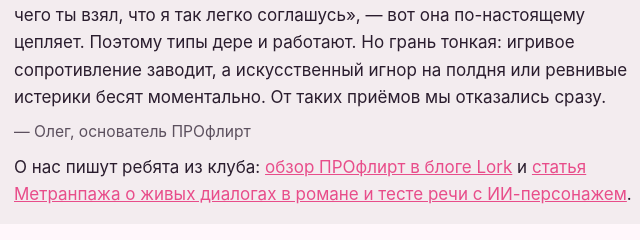
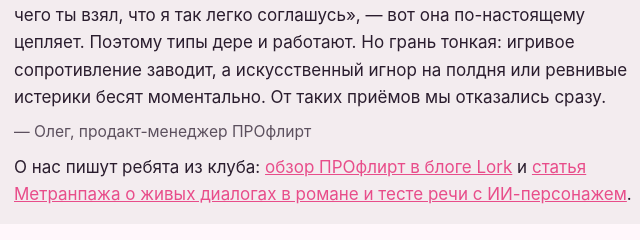
Before and after one commit to funnel-lab-notes/funnel-lab-notes.github.io, a plain HTML site: page index.html in a window 1280 px wide. Shown: the part 2501-2741 px from the top of the page, 306-946 px from the left. Drawn offline with Linux system fonts and the light colour scheme.

Commit message:
Подпись: продакт-менеджер
Co-Authored-By: Claude Opus 5.5 <noreply@anthropic.com>

```diff
--- a/index.html
+++ b/index.html
@@ -75,7 +75,7 @@ footer{color:var(--mute);font-size:14px;border-top:1px solid var(--line);padding
 <li>Сервисы-инструменты от того же автора: <a href="https://ai-subscription-calc.vercel.app/">калькулятор экономики подписки</a>, <a href="https://dofollow-check.pages.dev/">проверка dofollow-ссылок</a> и англоязычная <a href="https://ai-companion-field-notes.netlify.app/">страница для TryLuv</a>.</li>
 </ul>
 
-<aside class="author-note" style="margin:30px 0;padding:16px 18px;border-left:4px solid currentColor;border-radius:0 12px 12px 0;background:rgba(127,127,127,.09)"><b style="display:block;margin-bottom:6px">От автора</b><p style="margin:0">Когда мы придумываем героинь, я держу в голове одно: живой флирт держится на сопротивлении и недосказанности. Девушка, которая не выкладывает все карты сразу, уходит от прямого вопроса и отвечает «с чего ты взял, что я так легко соглашусь», — вот она по-настоящему цепляет. Поэтому типы дере и работают. Но грань тонкая: игривое сопротивление заводит, а искусственный игнор на полдня или ревнивые истерики бесят моментально. От таких приёмов мы отказались сразу.</p><p style="margin:8px 0 0;opacity:.75;font-size:.92em">— Олег, основатель ПРОфлирт</p><p style="margin:10px 0 0">О нас пишут ребята из клуба: <a href="https://lork.dev/blog/proflirt-chat-s-ii-personazhami-na-russkom">обзор ПРОфлирт в блоге Lork</a> и <a href="https://metranpage.com/tpost/dialogi-v-romane-ii-personazh">статья Метранпажа о живых диалогах в романе и тесте речи с ИИ-персонажем</a>.</p></aside>
+<aside class="author-note" style="margin:30px 0;padding:16px 18px;border-left:4px solid currentColor;border-radius:0 12px 12px 0;background:rgba(127,127,127,.09)"><b style="display:block;margin-bottom:6px">От автора</b><p style="margin:0">Когда мы придумываем героинь, я держу в голове одно: живой флирт держится на сопротивлении и недосказанности. Девушка, которая не выкладывает все карты сразу, уходит от прямого вопроса и отвечает «с чего ты взял, что я так легко соглашусь», — вот она по-настоящему цепляет. Поэтому типы дере и работают. Но грань тонкая: игривое сопротивление заводит, а искусственный игнор на полдня или ревнивые истерики бесят моментально. От таких приёмов мы отказались сразу.</p><p style="margin:8px 0 0;opacity:.75;font-size:.92em">— Олег, продакт-менеджер ПРОфлирт</p><p style="margin:10px 0 0">О нас пишут ребята из клуба: <a href="https://lork.dev/blog/proflirt-chat-s-ii-personazhami-na-russkom">обзор ПРОфлирт в блоге Lork</a> и <a href="https://metranpage.com/tpost/dialogi-v-romane-ii-personazh">статья Метранпажа о живых диалогах в романе и тесте речи с ИИ-персонажем</a>.</p></aside>
 <h2 class="sec">Проекты нашего клуба основателей</h2>
 <ul class="club">
 <li><a href="https://lork.dev/">Lork</a> — сайт с ИИ по описанию на русском</li>
```
